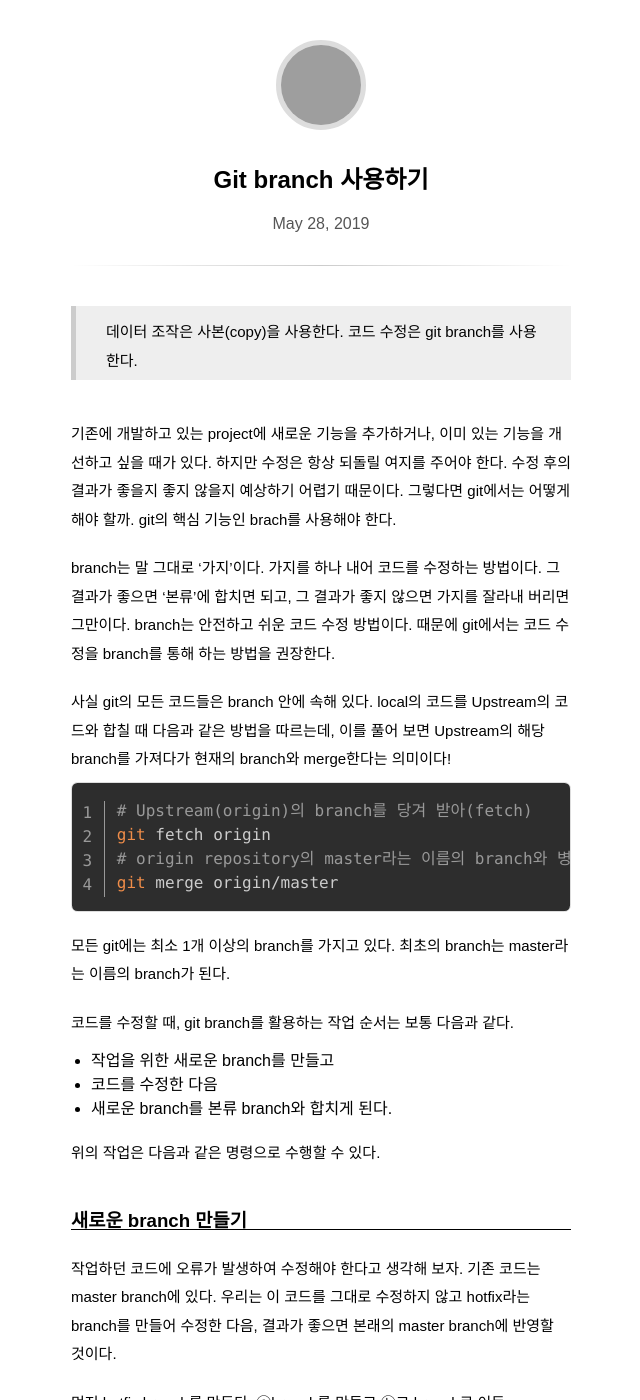
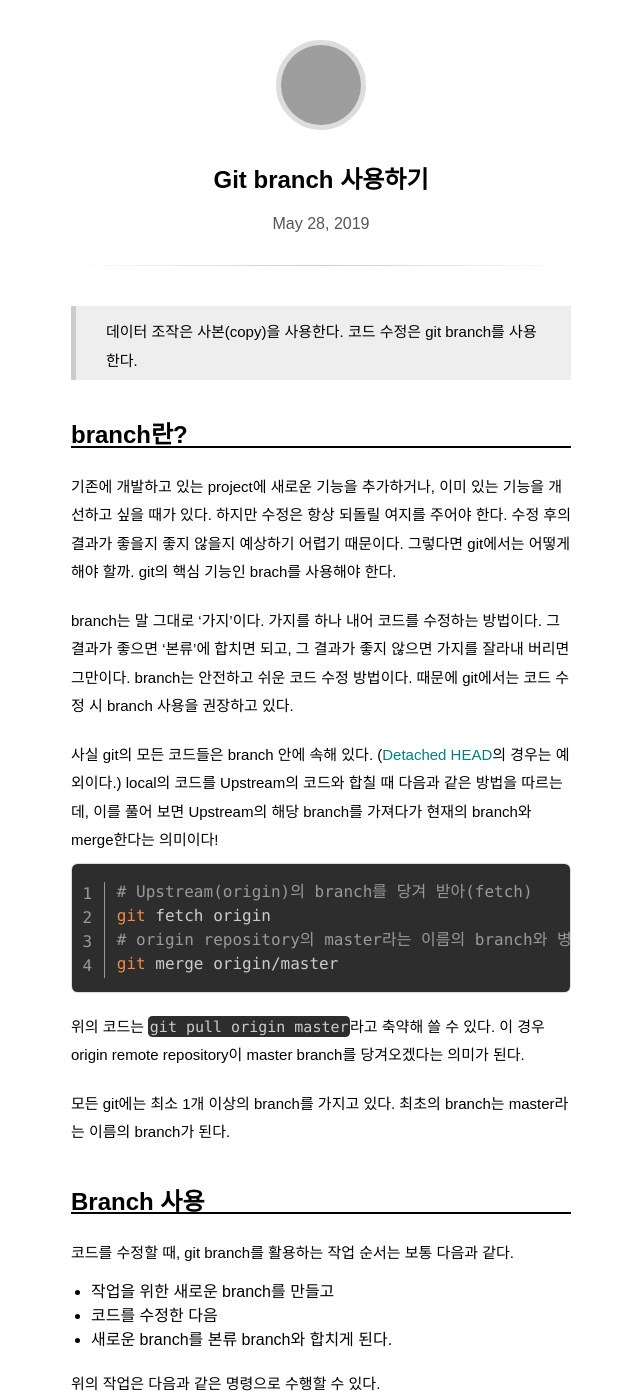
Before and after one commit to pinedance/blog, a Jekyll site: the page built from _posts/2019/01-06/2019-05-28-Git-Branch.md, in a window 1280 px wide and 1400 px high. Shown: the whole window, without its empty margins (319-959 px from the left). Built offline with Jekyll 4.4.1, drawn with Linux system fonts in a browser that asks for light colours; some web fonts are replaced; comment, search, counter and statistics services are not loaded; some of the changed text lies outside the part shown; grey boxes are pictures that could not be loaded.

Commit message:
update posts about git

````diff
--- a/_posts/2019/01-06/2019-05-28-Git-Branch.md
+++ b/_posts/2019/01-06/2019-05-28-Git-Branch.md
@@ -5,13 +5,16 @@ categories: [코딩삽질기]
 tags: [git]
 ---
 
-> 데이터 조작은 사본(copy)을 사용한다. 코드 수정은 git branch를 사용한다.
+> 데이터 조작은 사본(copy)을 사용한다.
+> 코드 수정은 git branch를 사용한다.
+
+## branch란?
 
 기존에 개발하고 있는 project에 새로운 기능을 추가하거나, 이미 있는 기능을 개선하고 싶을 때가 있다. 하지만 수정은 항상 되돌릴 여지를 주어야 한다. 수정 후의 결과가 좋을지 좋지 않을지 예상하기 어렵기 때문이다. 그렇다면 git에서는 어떻게 해야 할까. git의 핵심 기능인 brach를 사용해야 한다.
 
-branch는 말 그대로 '가지'이다. 가지를 하나 내어 코드를 수정하는 방법이다. 그 결과가 좋으면 '본류'에 합치면 되고, 그 결과가 좋지 않으면 가지를 잘라내 버리면 그만이다. branch는 안전하고 쉬운 코드 수정 방법이다. 때문에 git에서는 코드 수정을 branch를 통해 하는 방법을 권장한다.
+branch는 말 그대로 '가지'이다. 가지를 하나 내어 코드를 수정하는 방법이다. 그 결과가 좋으면 '본류'에 합치면 되고, 그 결과가 좋지 않으면 가지를 잘라내 버리면 그만이다. branch는 안전하고 쉬운 코드 수정 방법이다. 때문에 git에서는 코드 수정 시 branch 사용을 권장하고 있다.
 
-사실 git의 모든 코드들은 branch 안에 속해 있다. local의 코드를 Upstream의 코드와 합칠 때 다음과 같은 방법을 따르는데, 이를 풀어 보면 Upstream의 해당 branch를 가져다가 현재의 branch와 merge한다는 의미이다!
+사실 git의 모든 코드들은 branch 안에 속해 있다. ([Detached HEAD](http://sunphiz.me/wp/archives/2266)의 경우는 예외이다.) local의 코드를 Upstream의 코드와 합칠 때 다음과 같은 방법을 따르는데, 이를 풀어 보면 Upstream의 해당 branch를 가져다가 현재의 branch와 merge한다는 의미이다!
 
 ```bash
 # Upstream(origin)의 branch를 당겨 받아(fetch)
@@ -20,7 +23,11 @@ git fetch origin
 git merge origin/master
 ```
 
+위의 코드는 `git pull origin master`라고 축약해 쓸 수 있다. 이 경우 origin remote repository이 master branch를 당겨오겠다는 의미가 된다.
+
 모든 git에는 최소 1개 이상의 branch를 가지고 있다. 최초의 branch는 master라는 이름의 branch가 된다.
+
+## Branch 사용
 
 코드를 수정할 때, git branch를 활용하는 작업 순서는 보통 다음과 같다.
 
@@ -83,6 +90,12 @@ git merge hotfix
 
 ### branch 정리하기
 
+현재 프로젝트의 branch들은 다음과 같이 확인할 수 있다.
+
+```bash
+git branch -v
+```
+
 보통 이런 절차를 끝내고 나면 hotfix branch는 더 이상 필요 없게 된다. 다음과 같이 삭제할 수 있다.
 
 ```bash
@@ -97,15 +110,19 @@ git branch -b hotfix
 git branch -D hotfix
 ```
 
-### 기타
+## 심화
 
-현재 프로젝트의 branch들은 다음과 같이 확인할 수 있다. merge를 끝냈거나 보관할 필요가 없는 branch들은 적절히 삭제해 주자.
+### merge after rebase
 
-```bash
-git branch -v
-```
+merge하기 전에 git log를 정리하기 위해 git의 `rebase`를 사용하기도 한다. rebase는 "한 브랜치에서 변경된 사항을 다른 브랜치에 적용하는 방법"이다. 이에 대해서는 [이 글](https://git-scm.com/book/ko/v2/Git-%EB%B8%8C%EB%9E%9C%EC%B9%98-Rebase-%ED%95%98%EA%B8%B0)을 참고하도록 하자. rebase는 유용한 방법이지만 아래 주의사항은 반드시 지키자.
 
+* Push로 내보낸 커밋에 대해서는 절대 Rebase 하지 말라!
 
+pull을 할 때 rebase를 적용하려면 '[Git Pull시에 자동으로 Rebase적용하기](http://theeye.pe.kr/archives/1980)'를 참고한다.
+
+### workflow with branch
+
+협업에서 branch를 사용하는 일반적인 방법에 대해서는 [브랜치 워크플로](https://git-scm.com/book/ko/v2/Git-%EB%B8%8C%EB%9E%9C%EC%B9%98-%EB%B8%8C%EB%9E%9C%EC%B9%98-%EC%9B%8C%ED%81%AC%ED%94%8C%EB%A1%9C)을 참고하라.
 
 ### REF
 
````
Also changed, not shown: _posts/2019/01-06/2019-05-28-Git-Submodule.md (+3 -3 lines).
